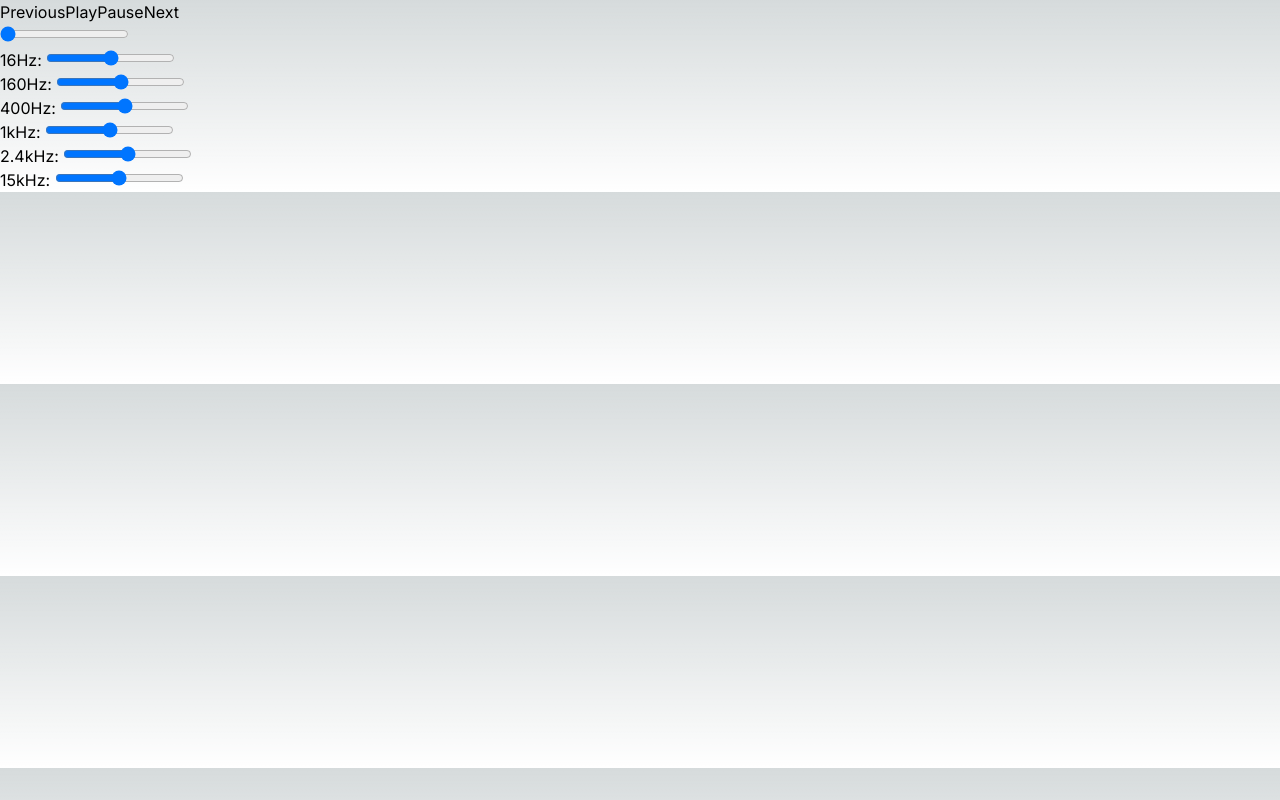
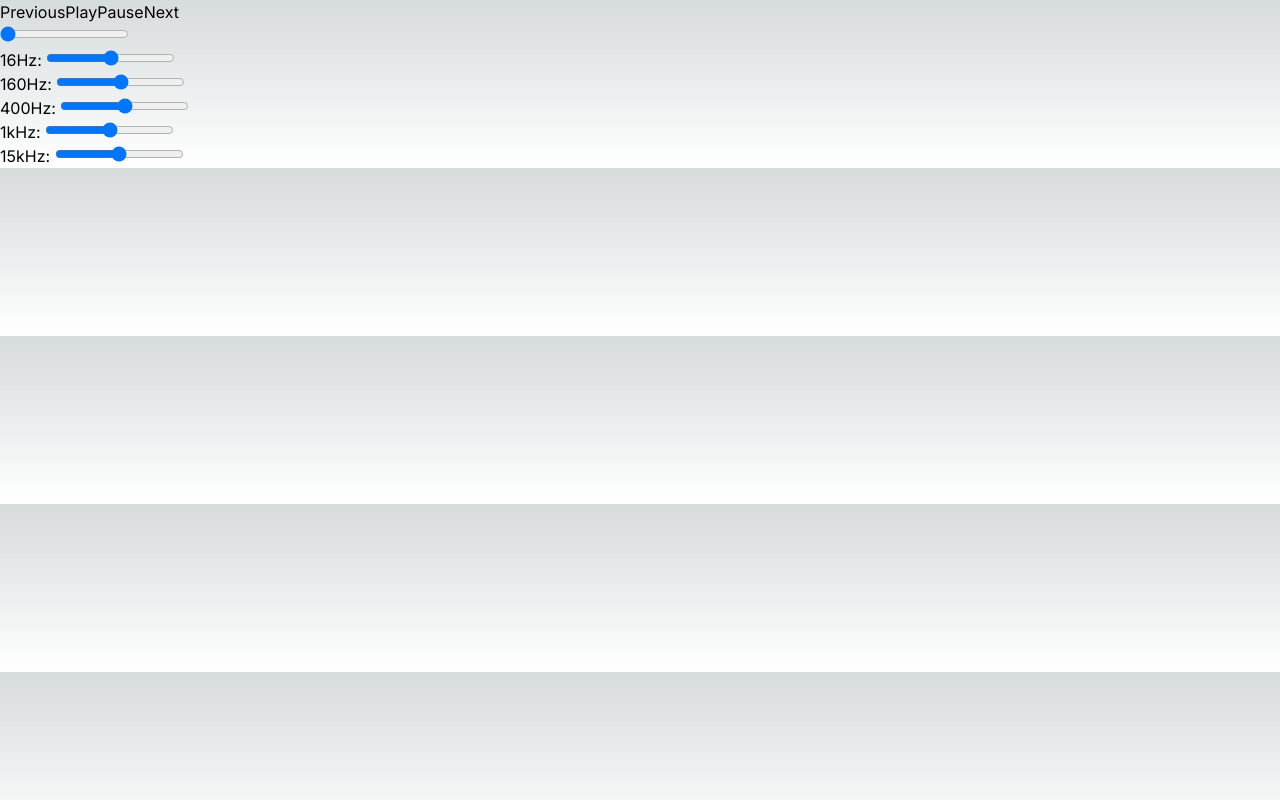
Before and after one commit to jibon-roy/next-audio-equalizer, a Next.js app: page /audio in a window 1280 px wide. Built offline with nearby package versions, Linux system fonts and the light colour scheme.

Commit message:
equlizer update #8

```diff
--- a/src/app/components/Equlizer.tsx
+++ b/src/app/components/Equlizer.tsx
@@ -88,14 +88,14 @@ const Equalizer: React.FC<EqualizerProps> = ({
         />
       </div>
       <div>
-        <label>2.4kHz: </label>
+        {/* <label>2.4kHz: </label>
         <input
           type="range"
           min="-40"
           max="40"
           defaultValue="0"
           onChange={(e) => adjustGain(4, parseFloat(e.target.value))}
-        />
+        /> */}
       </div>
       <div>
         <label>15kHz: </label>
```
